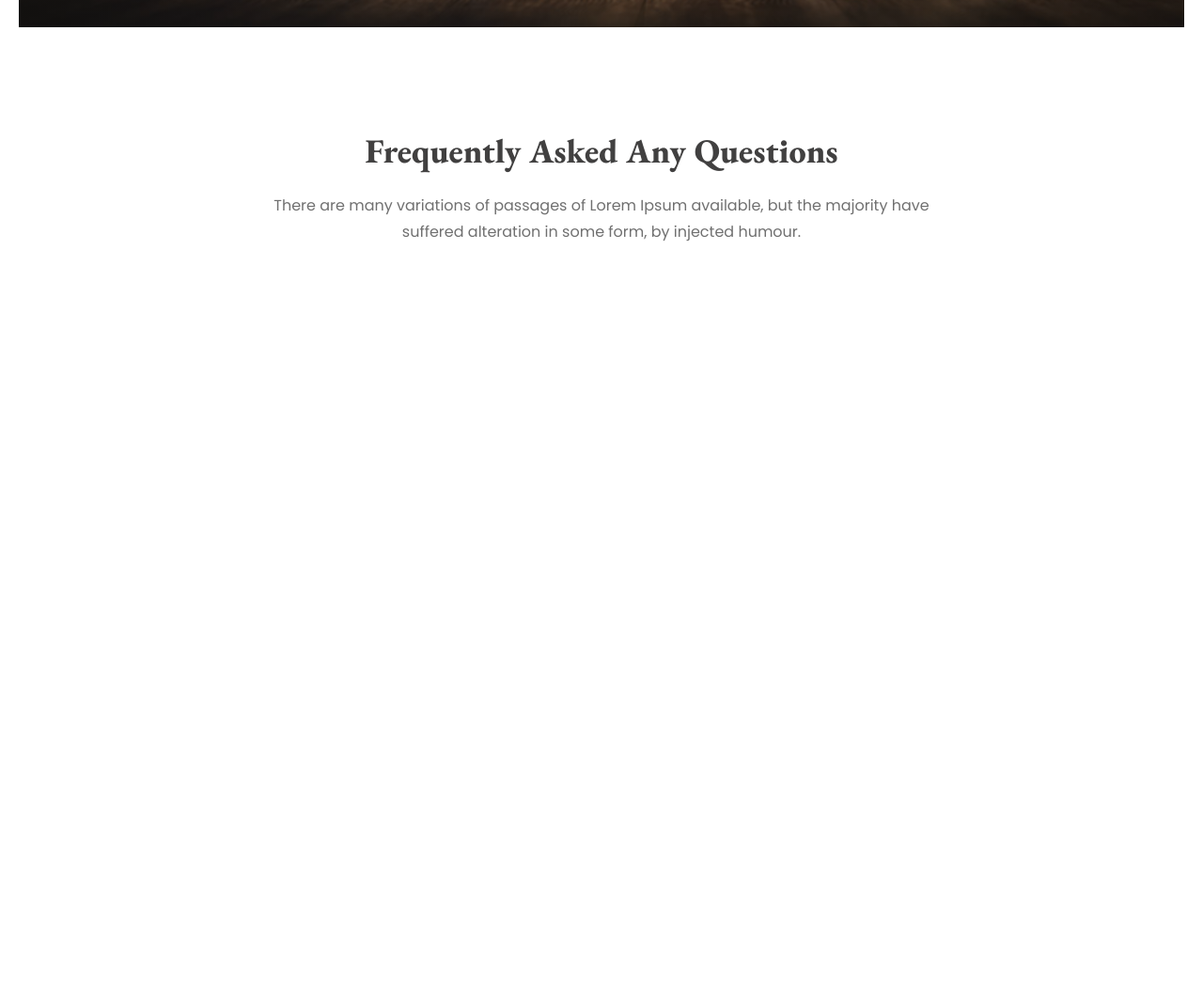
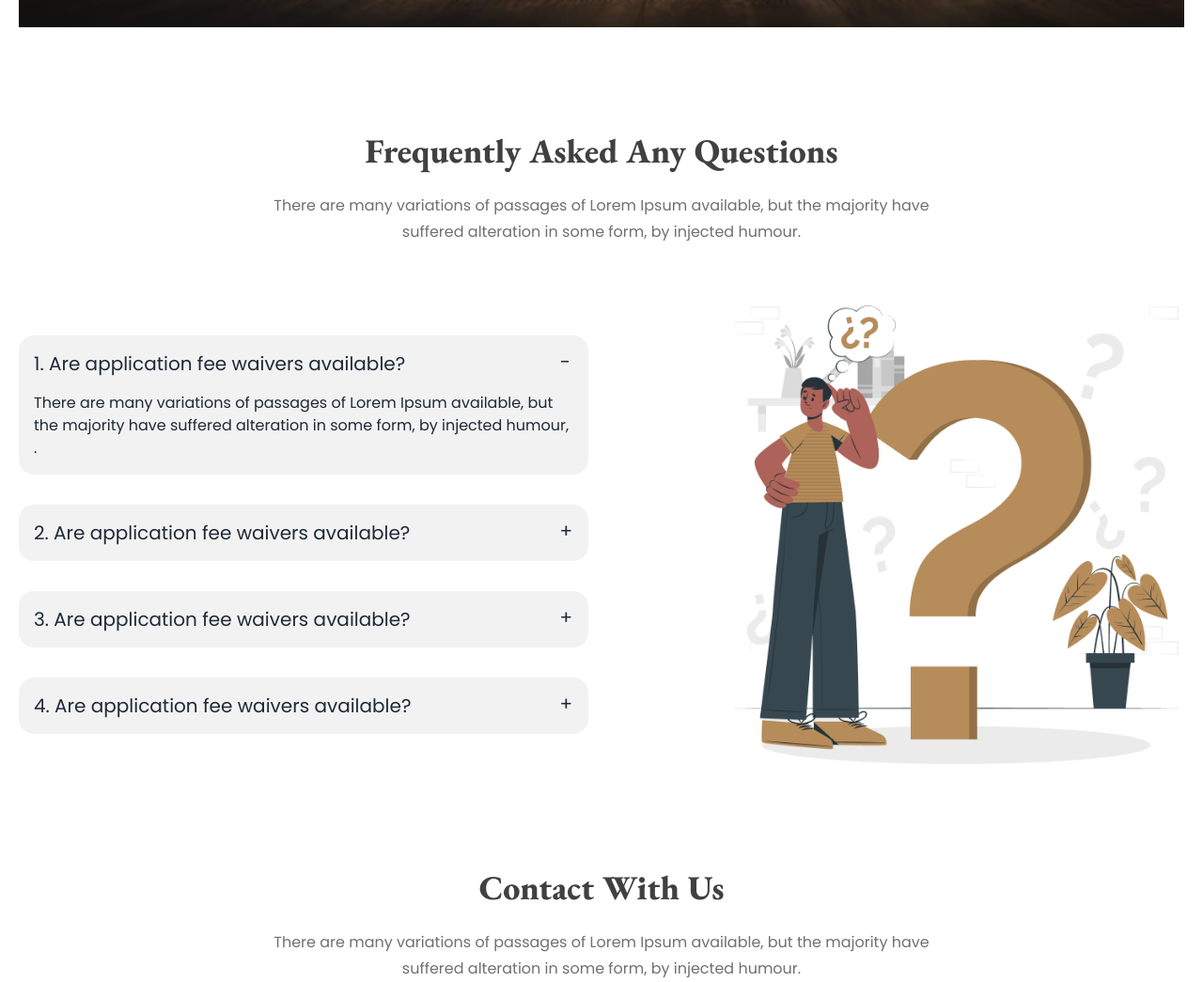
Before and after one commit to imran-it1/Legal-Solution-DaisyUi, a plain HTML site: page index.html in a window 1280 px wide. Shown: the part 2679-3724 px from the top of the page at 94% size. Before the commit the page ends 2940 px from the top, so only its background shows below. Drawn offline with nearby package versions, Linux system fonts and the light colour scheme.

Commit message:
FAQ section added

```diff
--- a/index.html
+++ b/index.html
@@ -412,6 +412,7 @@
           </div>
         </div>
       </section>
+      <!-- FAQ Section -->
 
       <section id="FAQ" class="px-5 md:px-0 mt-28">
         <!-- Section Text Content -->
@@ -425,6 +426,71 @@
             humour.
           </p>
         </div>
+        <!-- Flex Container -->
+        <div class="flex gap-7 flex-col md:flex-row items-center mt-16">
+          <!-- Accordion -->
+          <div class="flex-1 space-y-8">
+            <div class="collapse collapse-plus bg-base-200">
+              <input type="radio" name="my-accordion-3" checked="checked" />
+              <div class="collapse-title text-xl font-medium">
+                1. Are application fee waivers available?
+              </div>
+              <div class="collapse-content">
+                <p>
+                  There are many variations of passages of Lorem Ipsum
+                  available, but the majority have suffered alteration in some
+                  form, by injected humour, .
+                </p>
+              </div>
+            </div>
+            <div class="collapse collapse-plus bg-base-200">
+              <input type="radio" name="my-accordion-3" />
+              <div class="collapse-title text-xl font-medium">
+                2. Are application fee waivers available?
+              </div>
+              <div class="collapse-content">
+                <p>hello</p>
+              </div>
+            </div>
+            <div class="collapse collapse-plus bg-base-200">
+              <input type="radio" name="my-accordion-3" />
+              <div class="collapse-title text-xl font-medium">
+                3. Are application fee waivers available?
+              </div>
+              <div class="collapse-content">
+                <p>hello</p>
+              </div>
+            </div>
+            <div class="collapse collapse-plus bg-base-200">
+              <input type="radio" name="my-accordion-3" />
+              <div class="collapse-title text-xl font-medium">
+                4. Are application fee waivers available?
+              </div>
+              <div class="collapse-content">
+                <p>hello</p>
+              </div>
+            </div>
+          </div>
+          <!-- Image -->
+          <div class="flex justify-end items-center flex-1">
+            <img class="w-4/5" src="./images/faq.png" alt="" />
+          </div>
+        </div>
+      </section>
+
+      <!-- Contact US Section -->
+      <section id="FAQ" class="px-5 md:px-0 mt-28">
+        <!-- Section Text Content -->
+        <div class="text-center space-y-6">
+          <h1 class="garamond text-4xl text-primary-text font-extrabold">
+            Contact With Us
+          </h1>
+          <p class="max-w-[740px] mx-auto text-secondary-text leading-7">
+            There are many variations of passages of Lorem Ipsum available, but
+            the majority have suffered alteration in some form, by injected
+            humour.
+          </p>
+        </div>
       </section>
     </main>
   </body>
```
